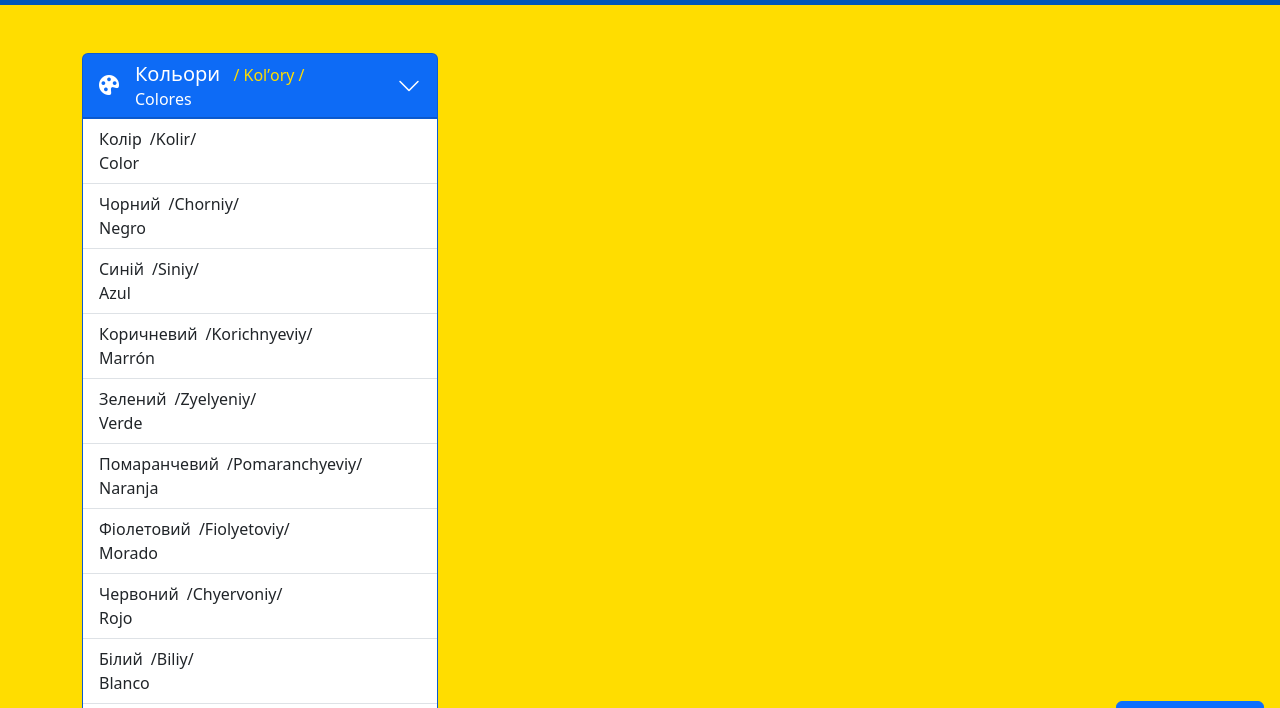
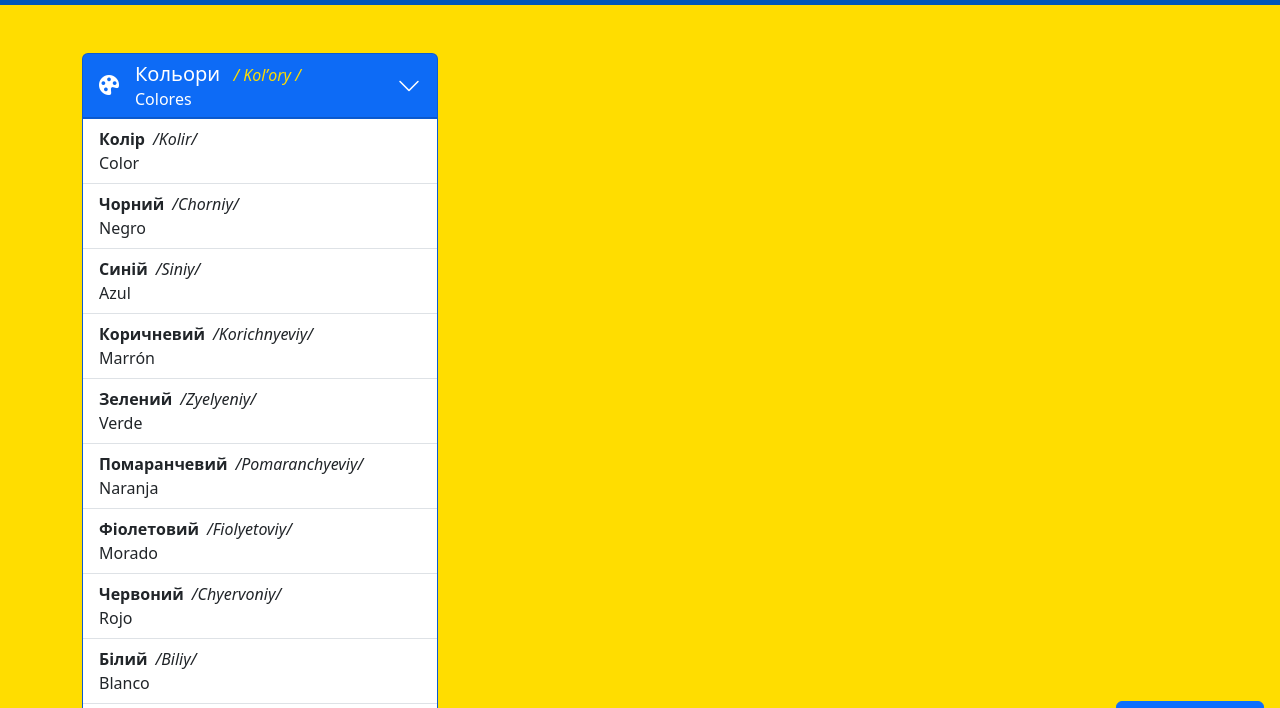
Before and after one commit to iamdavi/iamdavi.github.io, a plain HTML site: page index.html in a window 1280 px wide. Shown: the part 45-753 px from the top of the page. Drawn offline with nearby package versions, Linux system fonts and the light colour scheme.

Commit message:
Cambios en la visualización de los fonemas y añadidas bandera como icono de la web

```diff
--- a/css/style.css
+++ b/css/style.css
@@ -40,6 +40,8 @@ body {
 .text-phoneme {
 	font-size: 1rem;
 	margin-left: .5rem;
+	font-weight: 400;
+	font-style: italic;
 }
 
 .text-phoneme::after {
--- a/index.html
+++ b/index.html
@@ -7,6 +7,7 @@
 	<title>Україна</title>
 	<link href="https://cdn.jsdelivr.net/npm/bootstrap@5.3.2/dist/css/bootstrap.min.css" rel="stylesheet"
 		integrity="sha384-T3c6CoIi6uLrA9TneNEoa7RxnatzjcDSCmG1MXxSR1GAsXEV/Dwwykc2MPK8M2HN" crossorigin="anonymous">
+	<link rel="icon" href="./icons/bandera_ucrania.svg">
 	<link rel="stylesheet" href="https://cdn.jsdelivr.net/npm/bootstrap-icons@1.11.3/font/bootstrap-icons.min.css">
 	<link rel="stylesheet" href="css/style.css">
 </head>
--- a/js/main.js
+++ b/js/main.js
@@ -115,6 +115,7 @@ class CardListComponent {
 		li.classList.add('list-group-item', 'vstack')
 
 		const liUcraTitle = document.createElement('div')
+		liUcraTitle.classList.add('fw-bold')
 		const liSpainValue = document.createElement('div')
 
 		const phonemeSpan = document.createElement('span')
```
Also changed, not shown: icons/bandera_ucrania.svg (added).
